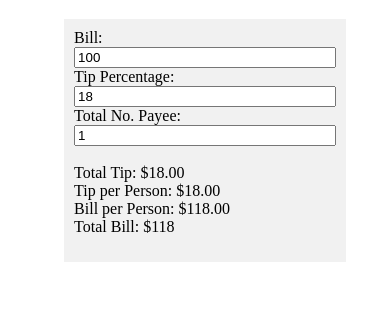
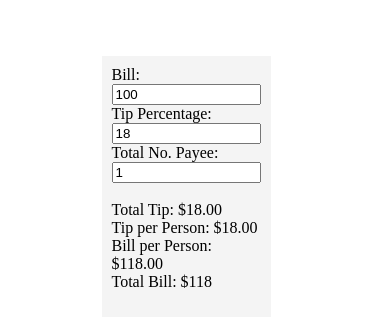
Before and after one commit to codecamp-prem/React-Coding-Interview, a React (Vite) app: page / in a window 390 px wide. Shown: the top 326 px of the page. Built offline with nearby package versions, Linux system fonts and the light colour scheme.

Commit message:
Add media query implementation

```diff
--- a/src/TipCalculator/TipCalculator.tsx
+++ b/src/TipCalculator/TipCalculator.tsx
@@ -1,6 +1,10 @@
 import { useState } from "react";
+import useWindowSize from "./useWindowSize";
 
 const TipCalculator = () => {
+  const windowSize = useWindowSize();
+  console.log(windowSize);
+
   const [bill, setBill] = useState(100);
   const [tipPercent, setTipPercent] = useState(18);
   const [payee, setPayee] = useState(1);
@@ -21,7 +25,12 @@ const TipCalculator = () => {
 
   return (
     <>
-      <div className="outerDiv" style={styles.outerDiv}>
+      <div
+        className="outerDiv"
+        style={
+          windowSize.width! >= 600 ? styles.desktopStyle : styles.mobileStyle
+        }
+      >
         <label htmlFor="bill">Bill: </label>
         <input
           id="bill"
@@ -75,13 +84,21 @@ const TipCalculator = () => {
 };
 
 const styles = {
-  outerDiv: {
-    backgroundColor: "#f1f1f1",
+  desktopStyle: {
+    backgroundColor: "#ba3b50",
     width: "70%",
     display: "flex",
     flexDirection: "column",
     padding: "10px",
     margin: "5% 15% 0 15%",
+  },
+  mobileStyle: {
+    backgroundColor: "#f4f4f4",
+    width: "40%",
+    display: "flex",
+    flexDirection: "column",
+    padding: "10px",
+    margin: "15% 25% 0 25%",
   },
 } as const;
 
--- /dev/null
+++ b/src/TipCalculator/useWindowSize.tsx
@@ -0,0 +1,28 @@
+import { useLayoutEffect, useState } from "react";
+
+const useWindowSize = () => {
+  const [size, setSize] = useState<{
+    width: null | number;
+    height: null | number;
+  }>({
+    width: null,
+    height: null,
+  });
+
+  useLayoutEffect(() => {
+    const handler = () => {
+      setSize({
+        width: window.innerWidth,
+        height: window.innerHeight,
+      });
+    };
+    handler();
+    window.addEventListener("resize", handler);
+    return () => {
+      window.removeEventListener("resize", handler);
+    };
+  }, []);
+  return size;
+};
+
+export default useWindowSize;
```
